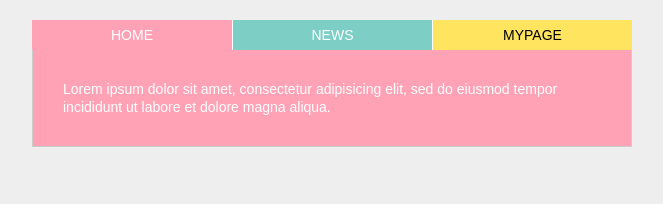
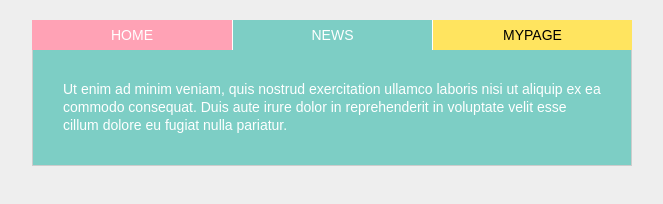
Before and after one commit to eemm9090/jQueryLesson, a plain HTML site: page work/third/index.html in a window 1280 px wide. Both pictures are taken after a click on the item "NEWS". Shown: the whole page, without its empty margins (308-971 px from the left). Drawn offline with Linux system fonts and the light colour scheme.

Commit message:
add：thirdファイル追記

```diff
--- a/work/third/index.html
+++ b/work/third/index.html
@@ -24,12 +24,19 @@
     </div>
     <script src="../../common/js/jquery.js"></script>
     <script>
+      $(function() {
+        $('.nav li').click(function() {
+          let index = $(this).index();
+          $('.contents li').addClass('is-hidden');
+          $('.contents li').eq(index).removeClass('is-hidden');
+        });
       // 今回やるのはタブメニューです。
       // navの小要素であるliをクリックして、contents内の小要素であるli要素を表示させる。
       // .index() 要素のindexを取得します。
       // .eq() 引数に応じたindexの要素を指定します。
       // .addClass() クラスを追加します。
       // .removeClass() クラスを削除します。
+      });
     </script>
   </body>
 </html>
```
